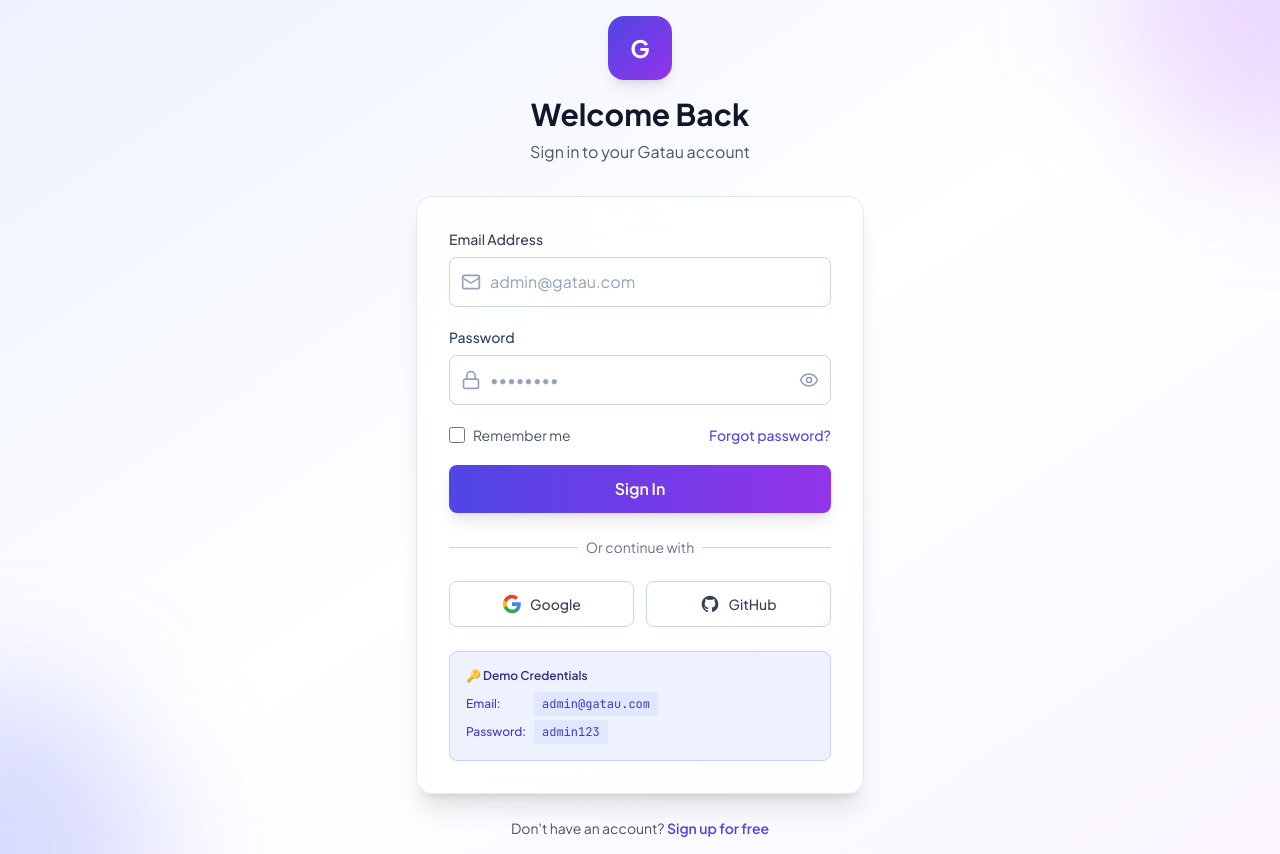
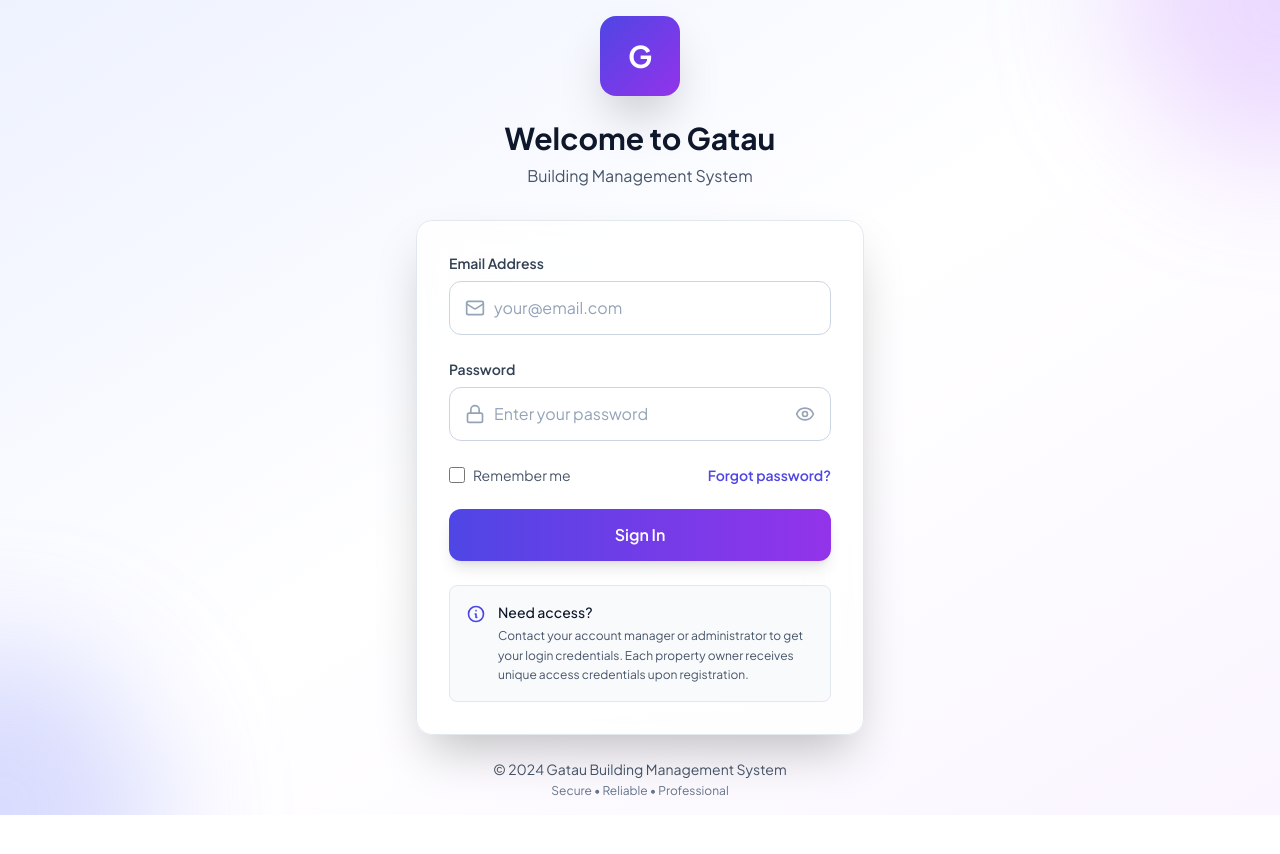
Before and after one commit to kerbaudisko21/building-management, a Next.js app: page /login in a window 1280 px wide. After the commit the page ends 815 px from the top, so only its background shows below. Built offline with nearby package versions, Linux system fonts and the light colour scheme.

Commit message:
new login  page

```diff
--- a/components/auth/LoginPage.tsx
+++ b/components/auth/LoginPage.tsx
@@ -18,24 +18,14 @@ export default function LoginPage() {
         setError('');
         setIsLoading(true);
 
-        // Simulate API call
         await new Promise(resolve => setTimeout(resolve, 1000));
 
-        // Demo validation
         if (email === 'admin@gatau.com' && password === 'admin123') {
             router.push('/dashboard');
         } else {
-            setError('Invalid email or password');
+            setError('Invalid email or password. Please check your credentials.');
             setIsLoading(false);
         }
-    };
-
-    const handleGoogleLogin = () => {
-        alert('Google login - Coming soon!');
-    };
-
-    const handleGithubLogin = () => {
-        alert('GitHub login - Coming soon!');
     };
 
     return (
@@ -50,19 +40,19 @@ export default function LoginPage() {
             <div className="w-full max-w-md relative z-10">
                 {/* Logo & Title */}
                 <div className="text-center mb-8 animate-fade-in">
-                    <div className="inline-flex items-center justify-center w-16 h-16 rounded-2xl bg-gradient-to-br from-indigo-600 to-purple-600 shadow-lg mb-4">
-                        <span className="text-2xl font-bold text-white">G</span>
+                    <div className="inline-flex items-center justify-center w-20 h-20 rounded-2xl bg-gradient-to-br from-indigo-600 to-purple-600 shadow-2xl mb-6">
+                        <span className="text-3xl font-bold text-white">G</span>
                     </div>
                     <h1 className="text-3xl font-bold text-slate-900 dark:text-white mb-2">
-                        Welcome Back
+                        Welcome to Gatau
                     </h1>
                     <p className="text-slate-600 dark:text-slate-400">
-                        Sign in to your Gatau account
+                        Building Management System
                     </p>
                 </div>
 
                 {/* Login Form Card */}
-                <div className="bg-white/80 dark:bg-slate-900/80 backdrop-blur-xl rounded-2xl shadow-xl border border-slate-200 dark:border-slate-800 p-8 animate-slide-up">
+                <div className="bg-white/80 dark:bg-slate-900/80 backdrop-blur-xl rounded-2xl shadow-2xl border border-slate-200 dark:border-slate-800 p-8 animate-slide-up">
                     {/* Error Alert */}
                     {error && (
                         <div className="mb-6 p-4 bg-red-50 dark:bg-red-900/20 border border-red-200 dark:border-red-800 rounded-lg flex items-start gap-3 animate-slide-down">
@@ -83,14 +73,14 @@ export default function LoginPage() {
                         </div>
                     )}
 
-                    <form onSubmit={handleSubmit} className="space-y-5">
+                    <form onSubmit={handleSubmit} className="space-y-6">
                         {/* Email Input */}
                         <div>
-                            <label htmlFor="email" className="block text-sm font-medium text-slate-700 dark:text-slate-300 mb-2">
+                            <label htmlFor="email" className="block text-sm font-semibold text-slate-700 dark:text-slate-300 mb-2">
                                 Email Address
                             </label>
                             <div className="relative">
-                                <div className="absolute inset-y-0 left-0 pl-3 flex items-center pointer-events-none">
+                                <div className="absolute inset-y-0 left-0 pl-4 flex items-center pointer-events-none">
                                     <Mail className="h-5 w-5 text-slate-400 dark:text-slate-500" />
                                 </div>
                                 <input
@@ -99,19 +89,19 @@ export default function LoginPage() {
                                     value={email}
                                     onChange={(e) => setEmail(e.target.value)}
                                     required
-                                    className="block w-full pl-10 pr-3 py-3 border border-slate-300 dark:border-slate-700 rounded-lg bg-white dark:bg-slate-800 text-slate-900 dark:text-white placeholder-slate-400 dark:placeholder-slate-500 focus:outline-none focus:ring-2 focus:ring-indigo-500 dark:focus:ring-indigo-400 focus:border-transparent transition-all"
-                                    placeholder="admin@gatau.com"
+                                    className="block w-full pl-11 pr-4 py-3.5 border border-slate-300 dark:border-slate-700 rounded-xl bg-white dark:bg-slate-800 text-slate-900 dark:text-white placeholder-slate-400 dark:placeholder-slate-500 focus:outline-none focus:ring-2 focus:ring-indigo-500 dark:focus:ring-indigo-400 focus:border-transparent transition-all"
+                                    placeholder="your@email.com"
                                 />
                             </div>
                         </div>
 
                         {/* Password Input */}
                         <div>
-                            <label htmlFor="password" className="block text-sm font-medium text-slate-700 dark:text-slate-300 mb-2">
+                            <label htmlFor="password" className="block text-sm font-semibold text-slate-700 dark:text-slate-300 mb-2">
                                 Password
                             </label>
                             <div className="relative">
-                                <div className="absolute inset-y-0 left-0 pl-3 flex items-center pointer-events-none">
+                                <div className="absolute inset-y-0 left-0 pl-4 flex items-center pointer-events-none">
                                     <Lock className="h-5 w-5 text-slate-400 dark:text-slate-500" />
                                 </div>
                                 <input
@@ -120,13 +110,13 @@ export default function LoginPage() {
                                     value={password}
                                     onChange={(e) => setPassword(e.target.value)}
                                     required
-                                    className="block w-full pl-10 pr-10 py-3 border border-slate-300 dark:border-slate-700 rounded-lg bg-white dark:bg-slate-800 text-slate-900 dark:text-white placeholder-slate-400 dark:placeholder-slate-500 focus:outline-none focus:ring-2 focus:ring-indigo-500 dark:focus:ring-indigo-400 focus:border-transparent transition-all"
-                                    placeholder="••••••••"
+                                    className="block w-full pl-11 pr-12 py-3.5 border border-slate-300 dark:border-slate-700 rounded-xl bg-white dark:bg-slate-800 text-slate-900 dark:text-white placeholder-slate-400 dark:placeholder-slate-500 focus:outline-none focus:ring-2 focus:ring-indigo-500 dark:focus:ring-indigo-400 focus:border-transparent transition-all"
+                                    placeholder="Enter your password"
                                 />
                                 <button
                                     type="button"
                                     onClick={() => setShowPassword(!showPassword)}
-                                    className="absolute inset-y-0 right-0 pr-3 flex items-center text-slate-400 hover:text-slate-600 dark:hover:text-slate-300 transition-colors"
+                                    className="absolute inset-y-0 right-0 pr-4 flex items-center text-slate-400 hover:text-slate-600 dark:hover:text-slate-300 transition-colors"
                                 >
                                     {showPassword ? (
                                         <EyeOff className="h-5 w-5" />
@@ -139,20 +129,20 @@ export default function LoginPage() {
 
                         {/* Remember Me & Forgot Password */}
                         <div className="flex items-center justify-between">
-                            <label className="flex items-center cursor-pointer">
+                            <label className="flex items-center cursor-pointer group">
                                 <input
                                     type="checkbox"
                                     checked={rememberMe}
                                     onChange={(e) => setRememberMe(e.target.checked)}
                                     className="w-4 h-4 text-indigo-600 border-slate-300 dark:border-slate-600 rounded focus:ring-indigo-500 dark:focus:ring-indigo-400 cursor-pointer"
                                 />
-                                <span className="ml-2 text-sm text-slate-600 dark:text-slate-400">
+                                <span className="ml-2 text-sm text-slate-600 dark:text-slate-400 group-hover:text-slate-900 dark:group-hover:text-slate-200 transition-colors">
                   Remember me
                 </span>
                             </label>
                             <a
                                 href="/forgot-password"
-                                className="text-sm font-medium text-indigo-600 dark:text-indigo-400 hover:text-indigo-500 dark:hover:text-indigo-300 transition-colors"
+                                className="text-sm font-semibold text-indigo-600 dark:text-indigo-400 hover:text-indigo-500 dark:hover:text-indigo-300 transition-colors"
                             >
                                 Forgot password?
                             </a>
@@ -162,7 +152,7 @@ export default function LoginPage() {
                         <button
                             type="submit"
                             disabled={isLoading}
-                            className="w-full py-3 px-4 bg-gradient-to-r from-indigo-600 to-purple-600 hover:from-indigo-700 hover:to-purple-700 text-white font-semibold rounded-lg shadow-lg hover:shadow-xl transition-all duration-200 disabled:opacity-50 disabled:cursor-not-allowed flex items-center justify-center gap-2 transform hover:scale-[1.02] active:scale-[0.98]"
+                            className="w-full py-3.5 px-4 bg-gradient-to-r from-indigo-600 to-purple-600 hover:from-indigo-700 hover:to-purple-700 text-white font-semibold rounded-xl shadow-lg hover:shadow-xl transition-all duration-200 disabled:opacity-50 disabled:cursor-not-allowed flex items-center justify-center gap-2 transform hover:scale-[1.02] active:scale-[0.98]"
                         >
                             {isLoading ? (
                                 <>
@@ -178,74 +168,34 @@ export default function LoginPage() {
                         </button>
                     </form>
 
-                    {/* Divider */}
-                    <div className="relative my-6">
-                        <div className="absolute inset-0 flex items-center">
-                            <div className="w-full border-t border-slate-300 dark:border-slate-700"></div>
-                        </div>
-                        <div className="relative flex justify-center text-sm">
-              <span className="px-2 bg-white dark:bg-slate-900 text-slate-500 dark:text-slate-400">
-                Or continue with
-              </span>
-                        </div>
-                    </div>
-
-                    {/* Social Login Buttons */}
-                    <div className="grid grid-cols-2 gap-3">
-                        <button
-                            type="button"
-                            onClick={handleGoogleLogin}
-                            className="flex items-center justify-center gap-2 px-4 py-3 border border-slate-300 dark:border-slate-700 rounded-lg bg-white dark:bg-slate-800 text-slate-700 dark:text-slate-300 hover:bg-slate-50 dark:hover:bg-slate-700 transition-all transform hover:scale-[1.02] active:scale-[0.98]"
-                        >
-                            <svg className="w-5 h-5" viewBox="0 0 24 24">
-                                <path fill="#4285F4" d="M22.56 12.25c0-.78-.07-1.53-.2-2.25H12v4.26h5.92c-.26 1.37-1.04 2.53-2.21 3.31v2.77h3.57c2.08-1.92 3.28-4.74 3.28-8.09z"/>
-                                <path fill="#34A853" d="M12 23c2.97 0 5.46-.98 7.28-2.66l-3.57-2.77c-.98.66-2.23 1.06-3.71 1.06-2.86 0-5.29-1.93-6.16-4.53H2.18v2.84C3.99 20.53 7.7 23 12 23z"/>
-                                <path fill="#FBBC05" d="M5.84 14.09c-.22-.66-.35-1.36-.35-2.09s.13-1.43.35-2.09V7.07H2.18C1.43 8.55 1 10.22 1 12s.43 3.45 1.18 4.93l2.85-2.22.81-.62z"/>
-                                <path fill="#EA4335" d="M12 5.38c1.62 0 3.06.56 4.21 1.64l3.15-3.15C17.45 2.09 14.97 1 12 1 7.7 1 3.99 3.47 2.18 7.07l3.66 2.84c.87-2.6 3.3-4.53 6.16-4.53z"/>
+                    {/* Help Text */}
+                    <div className="mt-6 p-4 bg-slate-50 dark:bg-slate-800/50 rounded-lg border border-slate-200 dark:border-slate-700">
+                        <div className="flex items-start gap-3">
+                            <svg className="w-5 h-5 text-indigo-600 dark:text-indigo-400 flex-shrink-0 mt-0.5" fill="none" viewBox="0 0 24 24" stroke="currentColor">
+                                <path strokeLinecap="round" strokeLinejoin="round" strokeWidth={2} d="M13 16h-1v-4h-1m1-4h.01M21 12a9 9 0 11-18 0 9 9 0 0118 0z" />
                             </svg>
-                            <span className="font-medium text-sm">Google</span>
-                        </button>
-
-                        <button
-                            type="button"
-                            onClick={handleGithubLogin}
-                            className="flex items-center justify-center gap-2 px-4 py-3 border border-slate-300 dark:border-slate-700 rounded-lg bg-white dark:bg-slate-800 text-slate-700 dark:text-slate-300 hover:bg-slate-50 dark:hover:bg-slate-700 transition-all transform hover:scale-[1.02] active:scale-[0.98]"
-                        >
-                            <svg className="w-5 h-5 dark:text-slate-300" fill="currentColor" viewBox="0 0 24 24">
-                                <path fillRule="evenodd" d="M12 2C6.477 2 2 6.484 2 12.017c0 4.425 2.865 8.18 6.839 9.504.5.092.682-.217.682-.483 0-.237-.008-.868-.013-1.703-2.782.605-3.369-1.343-3.369-1.343-.454-1.158-1.11-1.466-1.11-1.466-.908-.62.069-.608.069-.608 1.003.07 1.531 1.032 1.531 1.032.892 1.53 2.341 1.088 2.91.832.092-.647.35-1.088.636-1.338-2.22-.253-4.555-1.113-4.555-4.951 0-1.093.39-1.988 1.029-2.688-.103-.253-.446-1.272.098-2.65 0 0 .84-.27 2.75 1.026A9.564 9.564 0 0112 6.844c.85.004 1.705.115 2.504.337 1.909-1.296 2.747-1.027 2.747-1.027.546 1.379.202 2.398.1 2.651.64.7 1.028 1.595 1.028 2.688 0 3.848-2.339 4.695-4.566 4.943.359.309.678.92.678 1.855 0 1.338-.012 2.419-.012 2.747 0 .268.18.58.688.482A10.019 10.019 0 0022 12.017C22 6.484 17.522 2 12 2z" clipRule="evenodd" />
-                            </svg>
-                            <span className="font-medium text-sm">GitHub</span>
-                        </button>
-                    </div>
-
-                    {/* Demo Credentials */}
-                    <div className="mt-6 p-4 bg-indigo-50 dark:bg-indigo-900/20 rounded-lg border border-indigo-200 dark:border-indigo-800">
-                        <p className="text-xs font-semibold text-indigo-900 dark:text-indigo-200 mb-2">
-                            🔑 Demo Credentials
-                        </p>
-                        <div className="space-y-1 text-xs">
-                            <p className="text-indigo-700 dark:text-indigo-300 flex items-center gap-2">
-                                <span className="font-medium min-w-[60px]">Email:</span>
-                                <code className="bg-indigo-100 dark:bg-indigo-900/50 px-2 py-1 rounded font-mono">admin@gatau.com</code>
-                            </p>
-                            <p className="text-indigo-700 dark:text-indigo-300 flex items-center gap-2">
-                                <span className="font-medium min-w-[60px]">Password:</span>
-                                <code className="bg-indigo-100 dark:bg-indigo-900/50 px-2 py-1 rounded font-mono">admin123</code>
-                            </p>
+                            <div>
+                                <p className="text-sm font-medium text-slate-900 dark:text-white mb-1">
+                                    Need access?
+                                </p>
+                                <p className="text-xs text-slate-600 dark:text-slate-400 leading-relaxed">
+                                    Contact your account manager or administrator to get your login credentials.
+                                    Each property owner receives unique access credentials upon registration.
+                                </p>
+                            </div>
                         </div>
                     </div>
                 </div>
 
-                {/* Sign Up Link */}
-                <p className="mt-6 text-center text-sm text-slate-600 dark:text-slate-400 animate-fade-in">
-                    Don't have an account?{' '}
-                    <a
-                        href="/register"
-                        className="font-semibold text-indigo-600 dark:text-indigo-400 hover:text-indigo-500 dark:hover:text-indigo-300 transition-colors"
-                    >
-                        Sign up for free
-                    </a>
-                </p>
+                {/* Footer */}
+                <div className="mt-6 text-center animate-fade-in">
+                    <p className="text-sm text-slate-600 dark:text-slate-400">
+                        © 2024 Gatau Building Management System
+                    </p>
+                    <p className="text-xs text-slate-500 dark:text-slate-500 mt-1">
+                        Secure • Reliable • Professional
+                    </p>
+                </div>
             </div>
         </div>
     );
```
